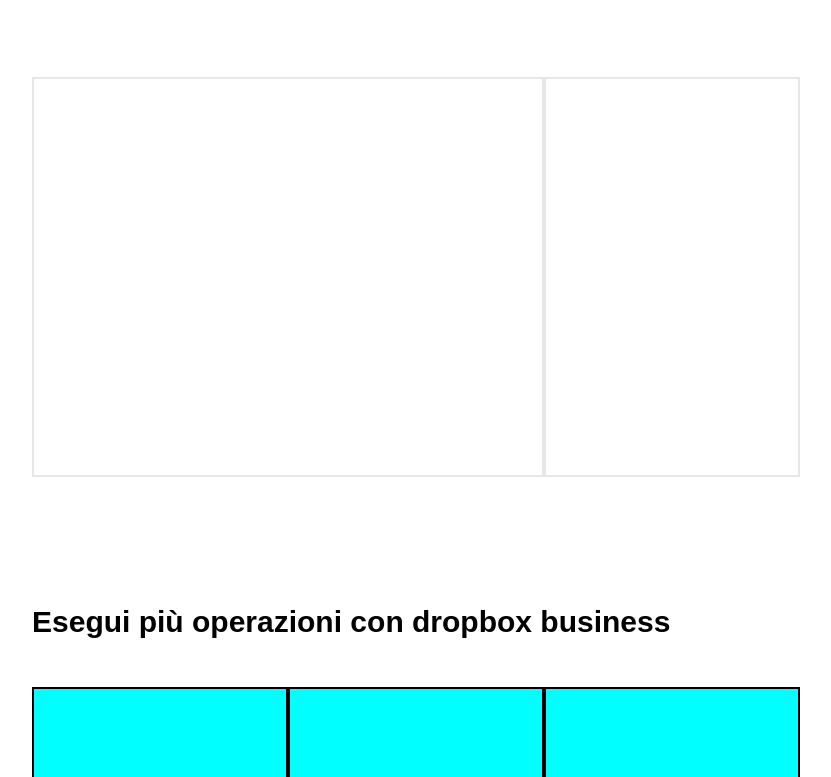
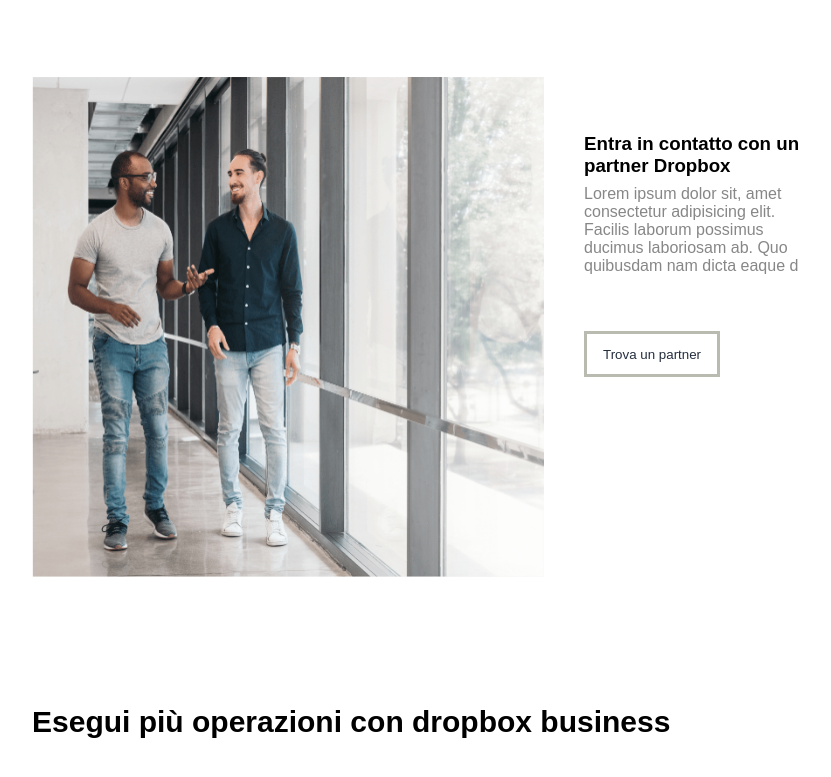
Before and after one commit to GuglielmoConsolini/htmlcss-dropbox, a plain HTML site: page index.html in a window 1280 px wide. Shown: the part 1958-2735 px from the top of the page, without its empty margins (224-1055 px from the left). Drawn offline with Linux system fonts and the light colour scheme.

Commit message:
sezione tre

```diff
--- a/index.html
+++ b/index.html
@@ -136,8 +136,14 @@
 
     <section class="sezione-tre">
 
-        <div class="box-foto"></div>
-        <div class="box-testo"></div>
+        <div class="box-foto">
+            <img class="partner" src="./img/partner.png" alt="">
+        </div>
+        <div class="box-testo">
+            <h3 class="margin-top">Entra in contatto con un partner Dropbox</h3>
+            <p class="text">Lorem ipsum dolor sit, amet consectetur adipisicing elit. Facilis laborum possimus ducimus laboriosam ab. Quo quibusdam nam dicta eaque d</p>
+            <button class="border-button">Trova un partner</button>
+        </div>
 
     </section>
 
--- a/style.css
+++ b/style.css
@@ -209,11 +209,14 @@ h1{
 
  .text{
    margin-left: 2.5rem;
+   margin-top: 0.5rem;
  }
 
  /* *****SEZIONE 3***** */
 
-
+ .margin-top{
+   margin-top: 3.5rem;
+ }
  .sezione-tre{
     display: flex;
     justify-content: center;
@@ -222,14 +225,25 @@ h1{
 
  .box-foto{
     width: 40%;
-    height: 400px;
-    border: 2px solid #e7e7e8;
+    height: 500px;s
+ }
+
+ .partner{
+   width: 100%;
+   height: 100%;
  }
 
  .box-testo{
     width: 20%;
     height: 400px;
-    border: 2px solid #e7e7e8;
+ }
+
+ .border-button{
+   border: 3px solid #b9bbb0;
+   color: #242e3e;
+   padding: 0.8rem 1rem;
+   margin-left: 2.5rem;
+   margin-top: 3.5rem;
  }
 
  /* ***SEZIONE QUATTRO**** */
```
